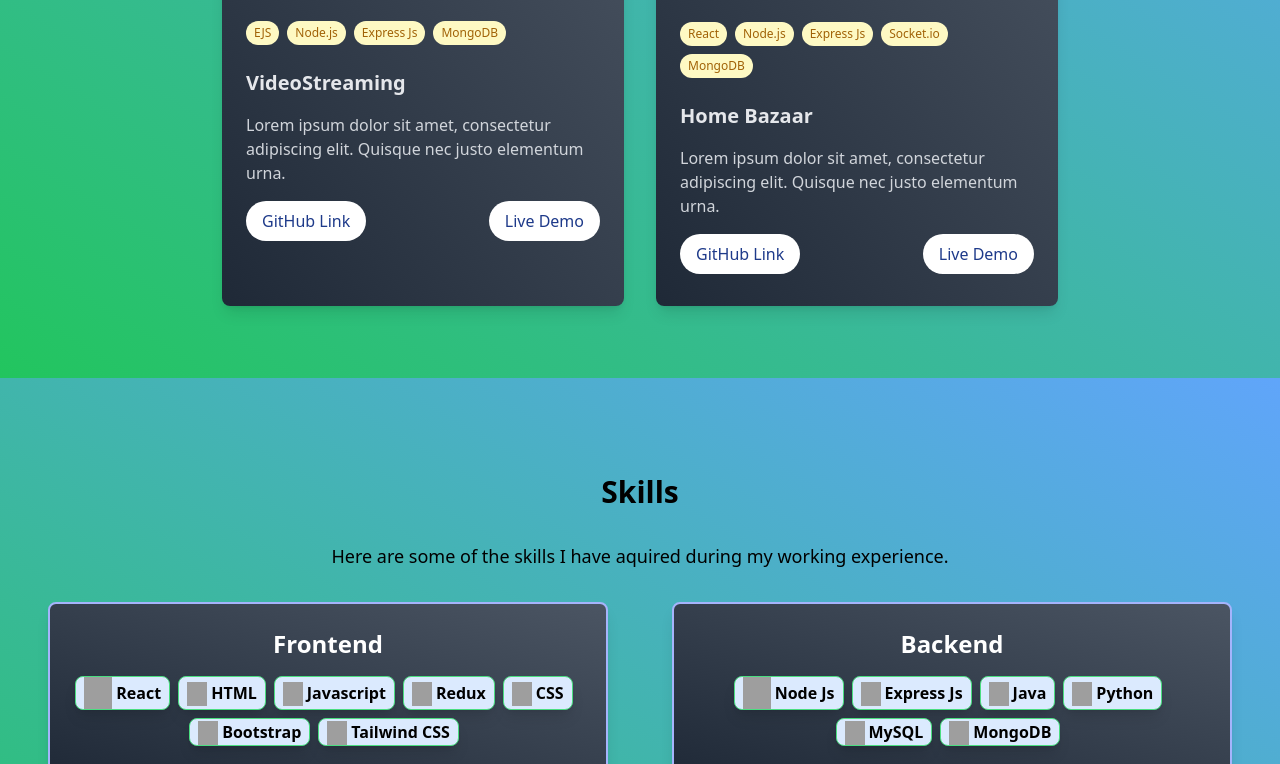
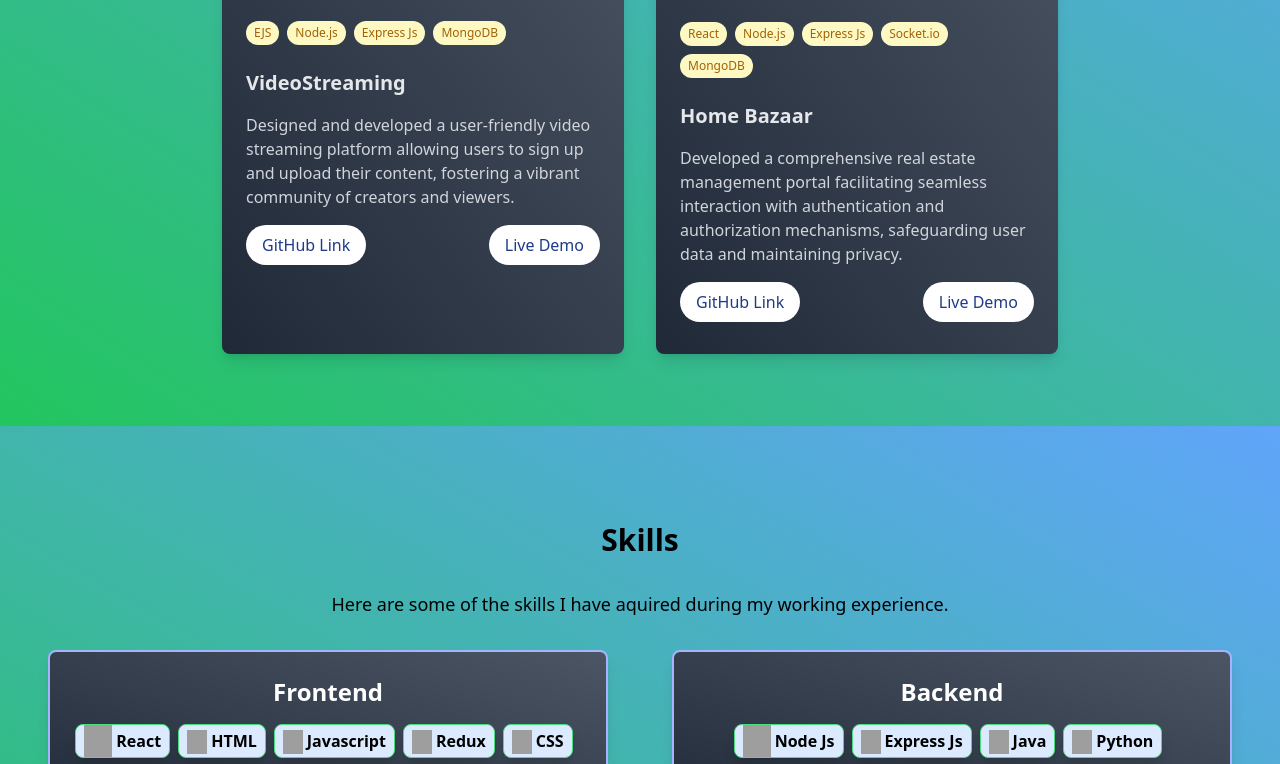
Before and after one commit to ms1835/PortFolio, a React (Create React App) app: page / in a window 1280 px wide. Shown: the part 2303-3067 px from the top of the page. Built offline with nearby package versions, Linux system fonts and the light colour scheme; grey boxes are pictures that could not be loaded.

Commit message:
Updated links

```diff
--- a/public/index.html
+++ b/public/index.html
@@ -24,7 +24,7 @@
       work correctly both with client-side routing and a non-root public URL.
       Learn how to configure a non-root public URL by running `npm run build`.
     -->
-    <title>React App</title>
+    <title>Mayank Singh</title>
   </head>
   <body>
     <noscript>You need to enable JavaScript to run this app.</noscript>
--- a/src/components/About.js
+++ b/src/components/About.js
@@ -15,7 +15,7 @@ const About = () => {
           </p>
           <div>
             <a
-              href='https://drive.google.com/file/d/1aOApFJXKqJEq5Z5ADNDlIb6peADJhGoq/view?usp=drive_link'
+              href='https://drive.google.com/file/d/1T4CqMxLpPvLt5Rxu8-POQRIqyj2kvZsI/view?usp=sharing'
               target="_blank"
               className="flex bg-white text-blue-900 font-semibold py-2 px-6 rounded-full text-lg transition ease-in-out duration-300 hover:bg-blue-100 justify-center"
               rel="noreferrer"
--- a/src/components/Footer.js
+++ b/src/components/Footer.js
@@ -17,17 +17,17 @@ const Footer = () => {
         <div className="w-full md:w-1/3 m-6 mb-6 md:mb-0">
           <h3 className="text-2xl font-bold mb-4">Social Media</h3>
           <ul className="space-y-2 m-6">
-            <li>
-              <img className='inline h-4 w-4 mr-2' src="https://upload.wikimedia.org/wikipedia/commons/thumb/c/ce/X_logo_2023.svg/120px-X_logo_2023.svg.png" alt=""></img>
-              <a href="https://twitter.com/MayankS86503220" target="_blank" rel="noopener noreferrer" className="hover:text-gray-400">Twitter</a>
+          <li>
+              <img className='inline h-4 w-4 mr-2' src="https://github.githubassets.com/images/modules/logos_page/GitHub-Mark.png" alt=""></img>
+              <a href="https://github.com/ms1835" target="_blank" rel="noopener noreferrer" className="hover:text-gray-400">GitHub</a>
             </li>
             <li>
               <img className='inline h-4 w-4 mr-2' src="https://raw.githubusercontent.com/rahuldkjain/github-profile-readme-generator/master/src/images/icons/Social/linked-in-alt.svg" alt=""></img>
               <a href="https://www.linkedin.com/in/mayank-singh-3a6379128/" target="_blank" rel="noopener noreferrer" className="hover:text-gray-400">LinkedIn</a>
             </li>
             <li>
-              <img className='inline h-4 w-4 mr-2' src="https://github.githubassets.com/images/modules/logos_page/GitHub-Mark.png" alt=""></img>
-              <a href="https://github.com/ms1835" target="_blank" rel="noopener noreferrer" className="hover:text-gray-400">GitHub</a>
+              <img className='inline h-4 w-4 mr-2' src="https://upload.wikimedia.org/wikipedia/commons/thumb/c/ce/X_logo_2023.svg/120px-X_logo_2023.svg.png" alt=""></img>
+              <a href="https://twitter.com/MayankS86503220" target="_blank" rel="noopener noreferrer" className="hover:text-gray-400">Twitter</a>
             </li>
             <li>
               <img className='inline h-4 w-4 mr-2' src="https://upload.wikimedia.org/wikipedia/commons/thumb/9/95/Instagram_logo_2022.svg/150px-Instagram_logo_2022.svg.png" alt=""></img>
--- a/src/components/Projects.js
+++ b/src/components/Projects.js
@@ -8,15 +8,15 @@ const Projects = () => {
       name: 'VideoStreaming',
       image: VideoStreaming,
       techStack: ['EJS', 'Node.js', 'Express Js', 'MongoDB'],
-      description: 'Lorem ipsum dolor sit amet, consectetur adipiscing elit. Quisque nec justo elementum urna.',
+      description: 'Designed and developed a user-friendly video streaming platform allowing users to sign up and upload their content, fostering a vibrant community of creators and viewers.',
       githubLink: 'https://github.com/ms1835/VideoStreaming',
-      liveDemoLink: 'https://videostreaming-6sfl.onrender.com/'
+      liveDemoLink: 'https://videogram-y314.onrender.com/'
     },
     {
       name: 'Home Bazaar',
       image: HomeBazaar,
       techStack: ['React', 'Node.js', 'Express Js', 'Socket.io', 'MongoDB'],
-      description: 'Lorem ipsum dolor sit amet, consectetur adipiscing elit. Quisque nec justo elementum urna.',
+      description: 'Developed a comprehensive real estate management portal facilitating seamless interaction with authentication and authorization mechanisms, safeguarding user data and maintaining privacy.',
       githubLink: 'https://github.com/ms1835/RealEstate',
       liveDemoLink: 'https://homebazaar.onrender.com/'
     }
```
Also changed, not shown: 1 other file (tests, documents, lock files or other folders).
